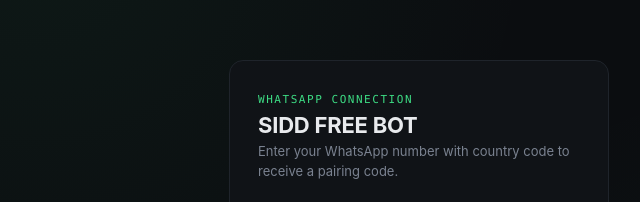
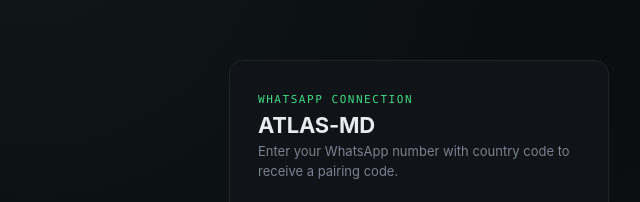
Before and after one commit to Nostoc101/ATLAS-MD, a website: page pair.html in a window 1280 px wide. Shown: the part 160-362 px from the top of the page, without its empty margins (221-861 px from the left). Drawn offline with Linux system fonts and the light colour scheme.

Commit message:
Update pair.html

```diff
--- a/pair.html
+++ b/pair.html
@@ -3,7 +3,7 @@
 <head>
 <meta charset="UTF-8" />
 <meta name="viewport" content="width=device-width, initial-scale=1.0" />
-<title>SIDD FREE BOT — Pairing</title>
+<title> ATLAS-MD — Pairing</title>
 <style>
     :root {
         --bg: #0b0d10;
@@ -211,7 +211,7 @@
 
 <div class="card">
     <p class="eyebrow">WhatsApp Connection</p>
-    <h1>SIDD FREE BOT</h1>
+    <h1> ATLAS-MD</h1>
     <p class="subtitle">Enter your WhatsApp number with country code to receive a pairing code.</p>
 
     <label for="phone">Phone number</label>
```
